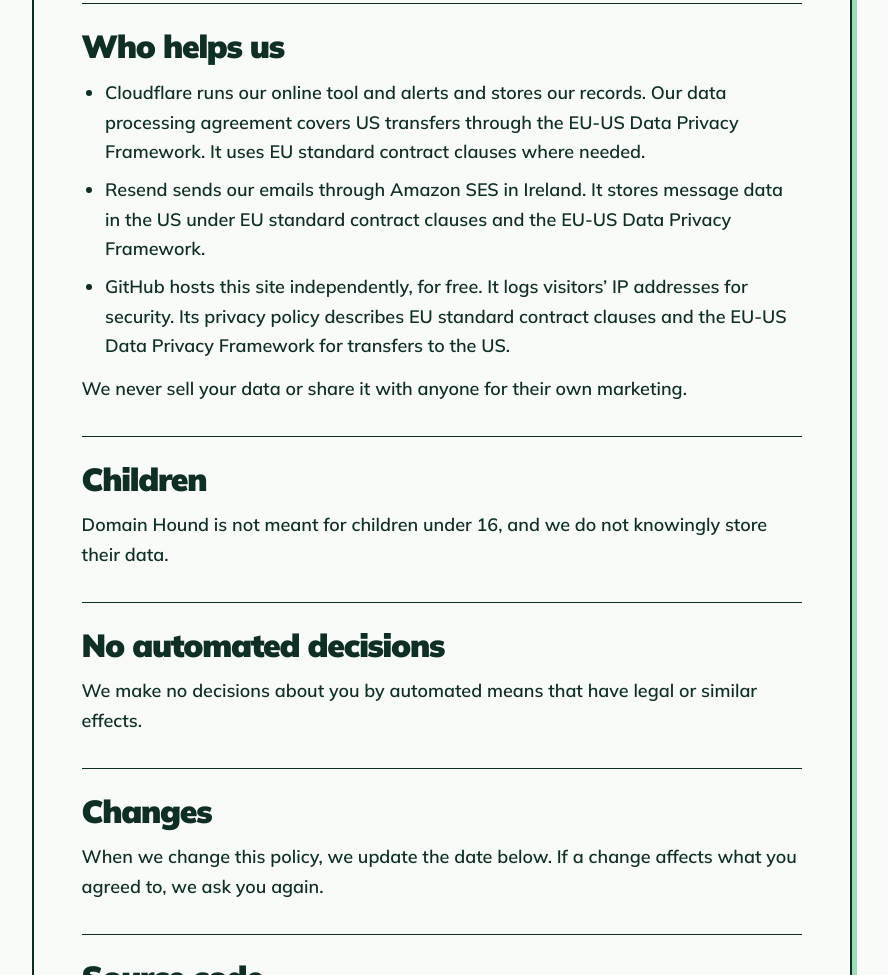
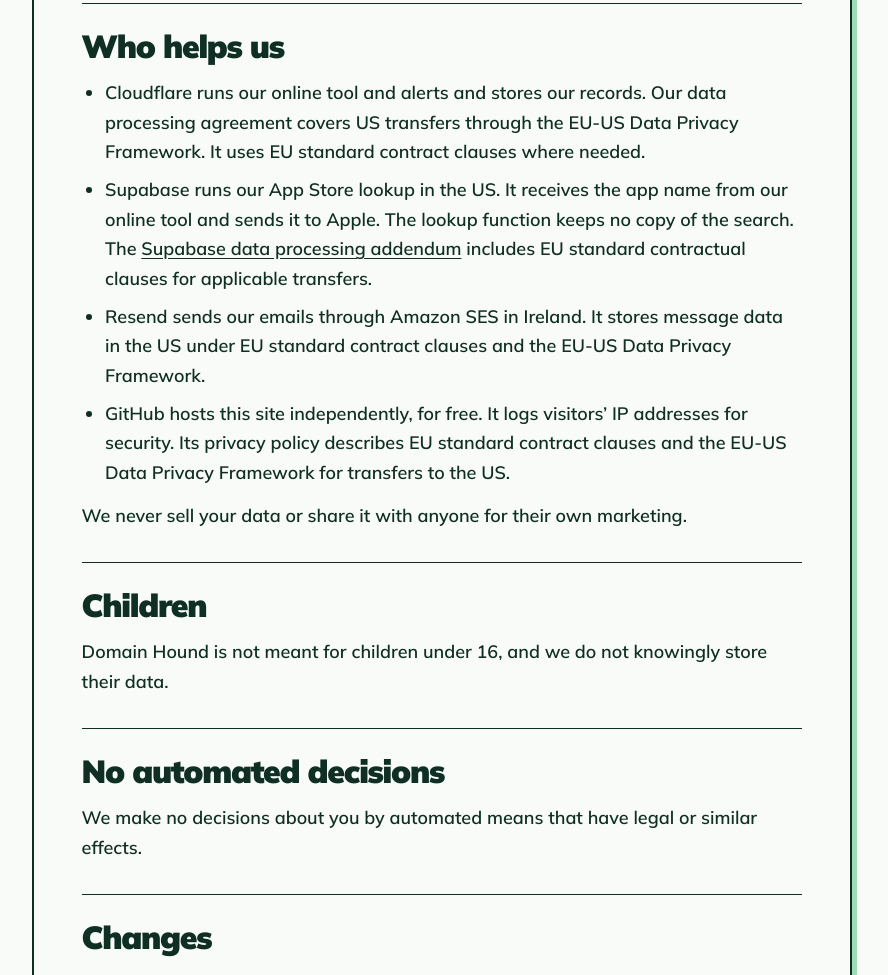
Before and after one commit to lars-hv/domainhound-site, a plain HTML site: page privacy/index.html in a window 1280 px wide. Shown: the part 4166-5141 px from the top of the page, without its empty margins (198-1086 px from the left). Drawn offline with Linux system fonts and the light colour scheme.

Commit message:
docs: disclose the hosted App Store provider (#36)
Co-authored-by: Lars Hvinden <lars@brightboard.io>

```diff
--- a/privacy/index.html
+++ b/privacy/index.html
@@ -130,6 +130,7 @@
 <h2 id="providers">Who helps us</h2>
 <ul>
 <li>Cloudflare runs our online tool and alerts and stores our records. Our data processing agreement covers US transfers through the EU-US Data Privacy Framework. It uses EU standard contract clauses where needed.</li>
+<li>Supabase runs our App Store lookup in the US. It receives the app name from our online tool and sends it to Apple. The lookup function keeps no copy of the search. The <a href="https://supabase.com/legal/customer-resources/data-processing-addendum">Supabase data processing addendum</a> includes EU standard contractual clauses for applicable transfers.</li>
 <li>Resend sends our emails through Amazon SES in Ireland. It stores message data in the US under EU standard contract clauses and the EU-US Data Privacy Framework.</li>
 <li>GitHub hosts this site independently, for free. It logs visitors’ IP addresses for security. Its privacy policy describes EU standard contract clauses and the EU-US Data Privacy Framework for transfers to the US.</li>
 </ul>
```
